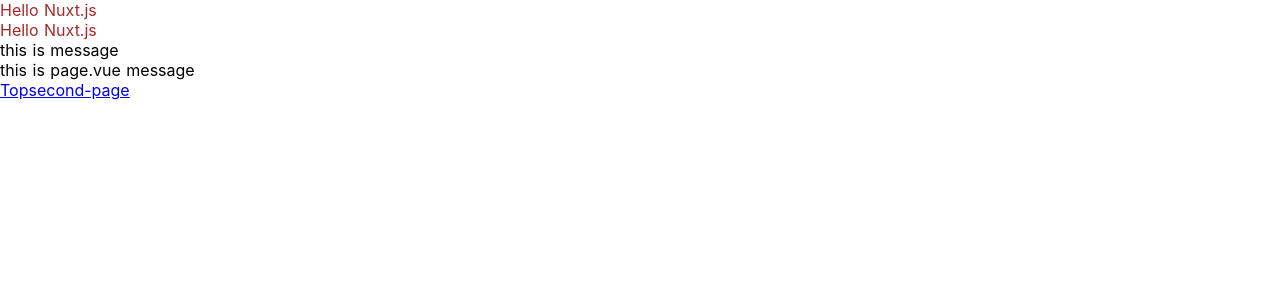
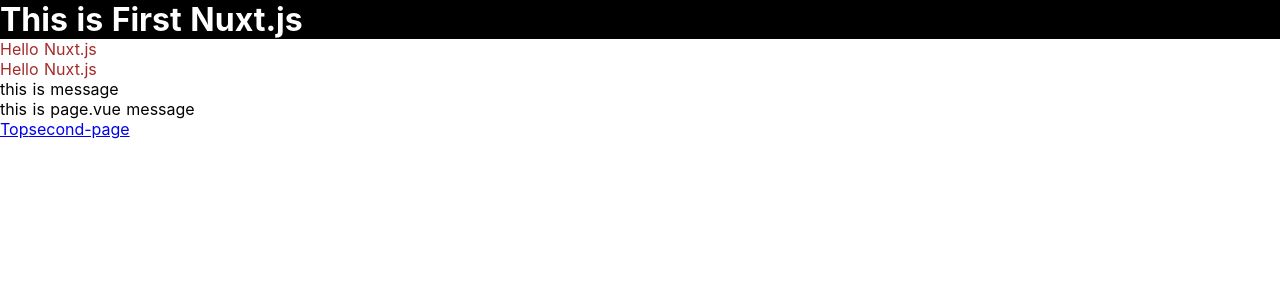
Before and after one commit to KKZoo/nuxt-practice, a Nuxt app: page / in a window 1280 px wide. Shown: the top 300 px of the page. Built offline with nearby package versions, Linux system fonts and the light colour scheme.

Commit message:
デフォルトのヘッダーを作成

```diff
--- a/layouts/default.vue
+++ b/layouts/default.vue
@@ -1,10 +1,19 @@
 <template>
   <div>
+    <div class="header">
+      <h1 class="header">This is First Nuxt.js</h1>
+    </div>
+
     <Nuxt />
   </div>
 </template>
 
 <style>
+.header{
+  color: #fff;
+  background-color: black;
+}
+
 html {
   font-family:
     'Source Sans Pro',
```
